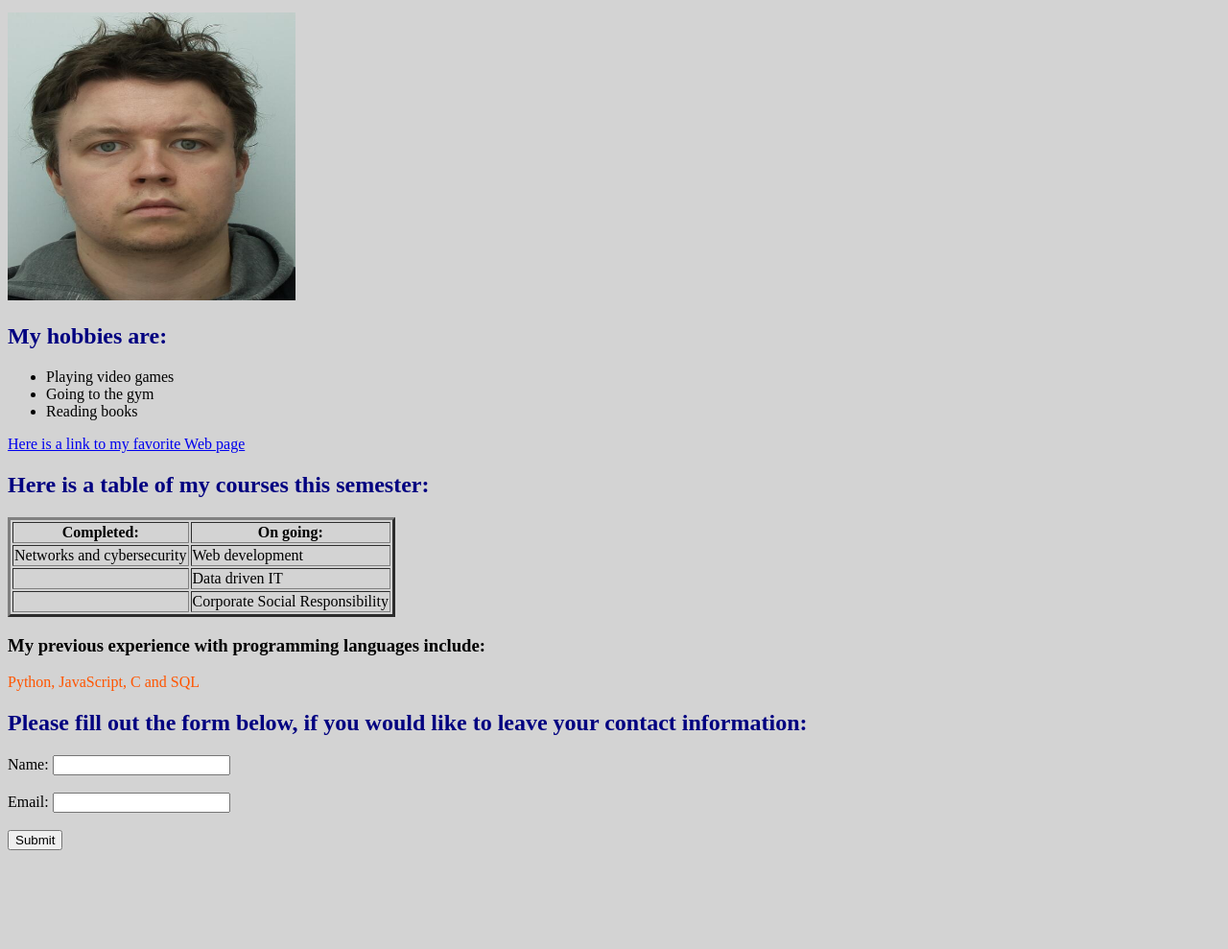
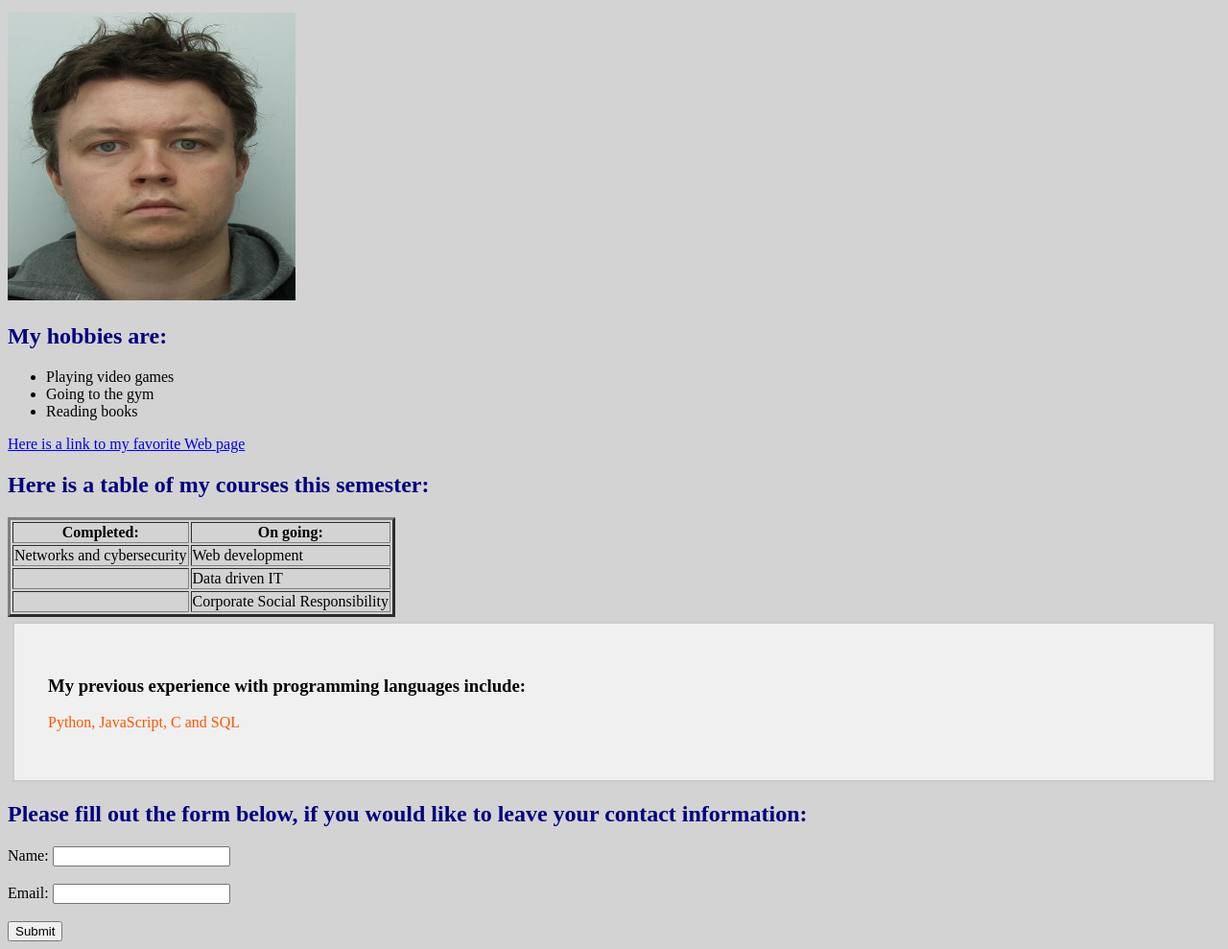
Before and after one commit to Eemk15/web_site_dev_course_autumn_2026, a plain HTML site: page WS_02/index.html in a window 1280 px wide. Shown: the part 95-1084 px from the top of the page at 96% size. Before the commit the page ends 989 px from the top, so only its background shows below. Drawn offline with Linux system fonts and the light colour scheme.

Commit message:
content box styling

```diff
--- a/WS_02/styles.css
+++ b/WS_02/styles.css
@@ -9,3 +9,10 @@ body {
 h1 {
     font-size: 30px;
 }
+
+.content-box {
+    padding: 35px;
+    margin: 5px;
+    background-color: #f0f0f0;
+    border: 2px solid #ccc;
+}
```
